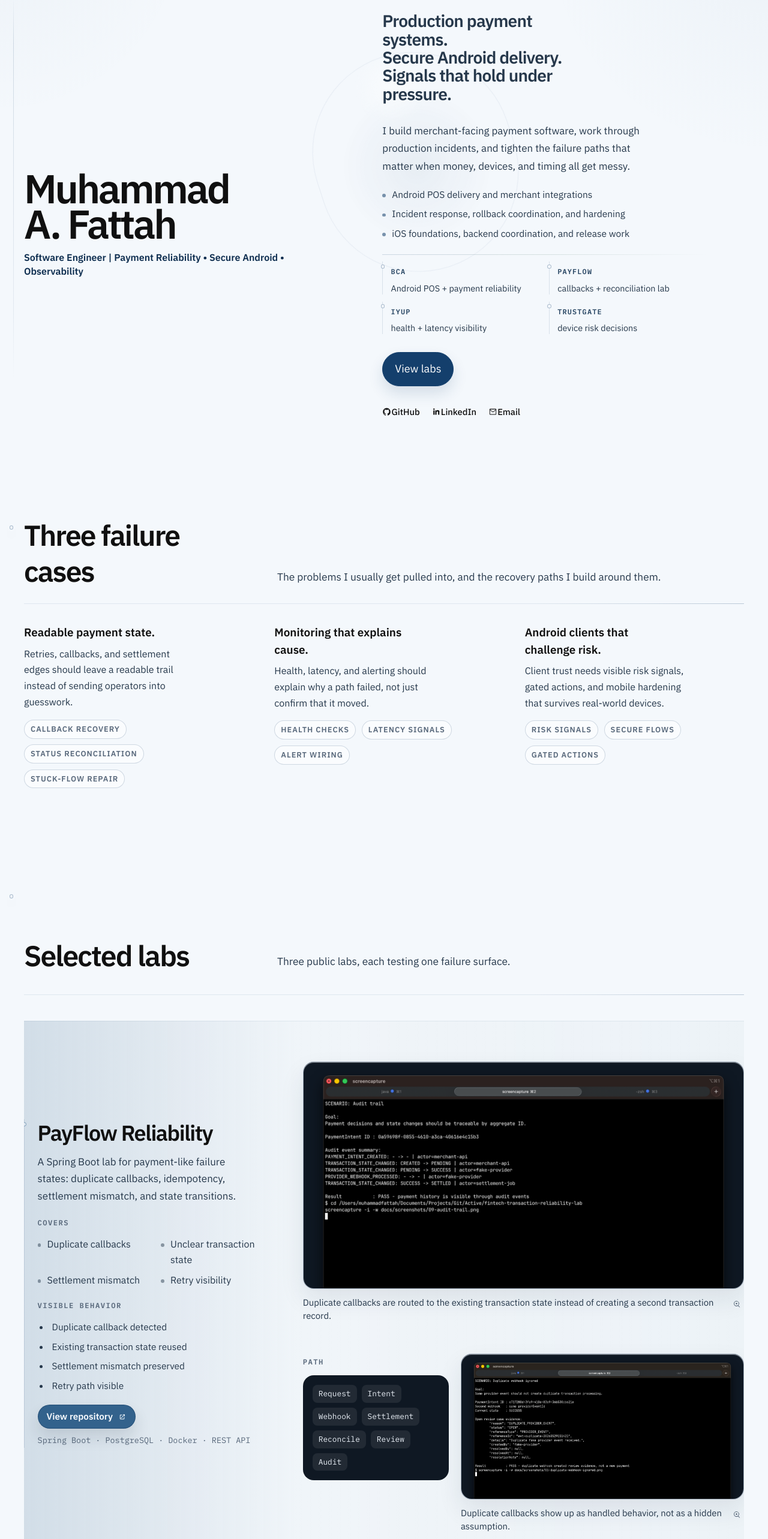
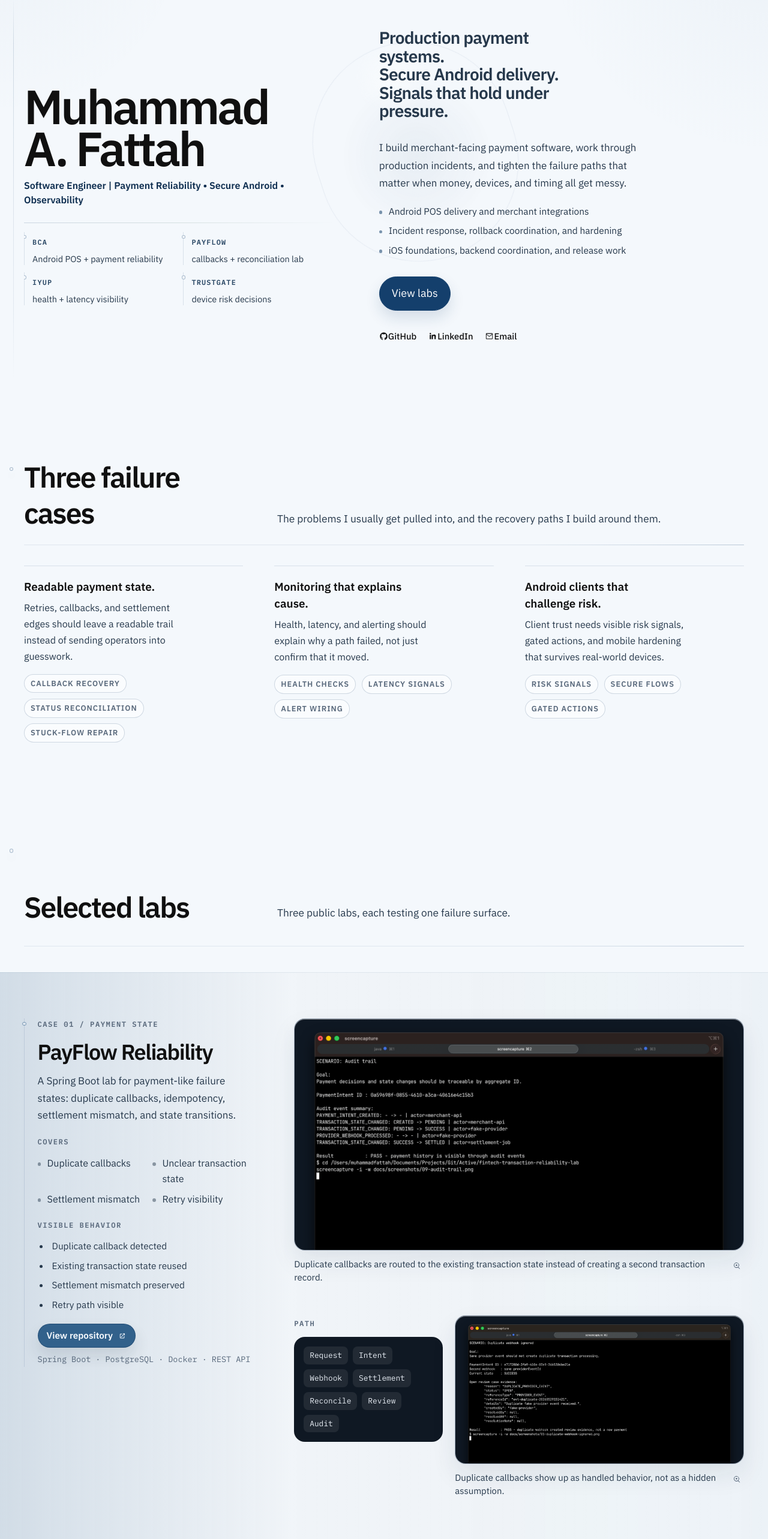
Before and after one commit to fattah247/fattah-portfolio, a Next.js app: page / in a window 1280 px wide. Shown: the part 120-2686 px from the top of the page at 60% size. Built offline with nearby package versions, Linux system fonts and the light colour scheme.

Commit message:
improvement: clarify portfolio reading flow

```diff
--- a/app/globals.css
+++ b/app/globals.css
@@ -509,7 +509,7 @@
   }
 
   .hero-copy-block {
-    @apply flex max-w-[42rem] flex-col justify-start pt-5 lg:pt-2;
+    @apply flex max-w-[44rem] flex-col justify-start pt-5 lg:pt-2;
   }
 
   .hero-name {
@@ -774,13 +774,16 @@
   .project-stage::before {
     content: "";
     position: absolute;
-    inset: 0;
+    inset-block: 0;
+    left: 50%;
+    width: 100vw;
     border-block: 1px solid rgba(20, 63, 108, 0.08);
     background:
       linear-gradient(180deg, rgba(255, 255, 255, 0.34), rgba(255, 255, 255, 0.08)),
       rgba(255, 255, 255, 0.12);
     opacity: 0.88;
     pointer-events: none;
+    transform: translateX(-50%);
     transition:
       opacity 240ms ease-out,
       transform 240ms ease-out;
@@ -866,6 +869,12 @@
 
   .project-head {
     @apply max-w-[24rem];
+  }
+
+  .project-kicker {
+    color: var(--muted);
+    font-family: var(--font-mono), monospace;
+    @apply mb-3 text-[0.76rem] font-semibold uppercase tracking-[0.12em];
   }
 
   .project-title {
@@ -2220,14 +2229,14 @@
 
   .hero-layout {
     width: 100%;
-    grid-template-columns: minmax(31rem, 0.46fr) minmax(31rem, 0.54fr);
-    gap: 5.25rem;
+    grid-template-columns: minmax(32rem, 0.46fr) minmax(34rem, 0.54fr);
+    gap: 4.6rem;
     align-items: center;
   }
 
   .hero-side {
     align-self: center;
-    max-width: 34rem;
+    max-width: 38rem;
     padding-top: 0;
     gap: 1rem;
   }
@@ -2235,9 +2244,9 @@
   .hero-proof-map {
     display: grid;
     grid-template-columns: repeat(2, minmax(0, 1fr));
-    gap: 0.72rem;
-    margin-top: 0.42rem;
-    padding-top: 0.78rem;
+    gap: 0.78rem;
+    margin-top: 1.65rem;
+    padding-top: 1rem;
     position: relative;
   }
 
@@ -2280,7 +2289,7 @@
   }
 
   .hero-actions {
-    margin-top: 0.85rem;
+    margin-top: 1rem;
   }
 
   .hero-link-row {
@@ -2288,7 +2297,8 @@
   }
 
   .hero-name {
-    max-width: 8.8ch;
+    max-width: 8.6ch;
+    font-size: 5rem;
   }
 
   .hero-section::before {
@@ -2331,8 +2341,8 @@
   }
 
   .section-block {
-    padding-top: 5.7rem;
-    padding-bottom: 5.7rem;
+    padding-top: 5.4rem;
+    padding-bottom: 5.4rem;
   }
 
   .section-block-compact {
@@ -2383,17 +2393,26 @@
     padding-top: 0.3rem;
   }
 
+  .failure-item {
+    border-top: 1px solid rgba(20, 63, 108, 0.12);
+    max-width: none;
+    padding-top: 1.25rem;
+  }
+
   .project-stage {
-    grid-template-columns: minmax(20rem, 0.36fr) minmax(0, 0.64fr);
-    gap: 3.2rem;
-    min-height: min(76vh, 43rem);
-    padding-top: 4.2rem;
-    padding-bottom: 4.2rem;
+    grid-template-columns: minmax(22rem, 0.34fr) minmax(0, 0.66fr);
+    gap: 4rem;
+    min-height: 0;
+    overflow: visible;
+    padding-top: 4.8rem;
+    padding-bottom: 4.8rem;
   }
 
   .project-aside {
     border-left: 1px solid rgba(20, 63, 108, 0.12);
     padding-left: 1.35rem;
+    position: relative;
+    top: auto;
   }
 
   .project-aside::before {
@@ -2422,7 +2441,7 @@
   }
 
   .project-main {
-    align-self: center;
+    align-self: start;
     display: grid;
     gap: 1.25rem;
   }
--- a/app/page.tsx
+++ b/app/page.tsx
@@ -1247,6 +1247,7 @@
               <p className="hero-role">
                 Software Engineer | Payment Reliability • Secure Android • Observability
               </p>
+              <HeroProofMap />
             </div>
 
             <aside className="hero-side">
@@ -1266,8 +1267,6 @@
                 <li>iOS foundations, backend coordination, and release work</li>
               </ul>
 
-              <HeroProofMap />
-
               <div className="hero-actions">
                 <button
                   className="action-link action-link-primary"
@@ -1335,6 +1334,7 @@
           >
             <div className="project-aside">
               <div className="project-head">
+                <p className="project-kicker">Case 01 / payment state</p>
                 <h3 className="project-title">PayFlow Reliability</h3>
                 <p className="project-summary">
                   A Spring Boot lab for payment-like failure states: duplicate
@@ -1429,6 +1429,7 @@
           >
             <div className="project-aside">
               <div className="project-head">
+                <p className="project-kicker">Case 02 / observability</p>
                 <h3 className="project-title">iYup</h3>
                 <p className="project-summary">
                   An observability lab for service health, latency, alert
@@ -1518,6 +1519,7 @@
           >
             <div className="project-aside">
               <div className="project-head">
+                <p className="project-kicker">Case 03 / client trust</p>
                 <h3 className="project-title">TrustGate Android</h3>
                 <p className="project-summary">
                   An Android client-trust lab for deciding when a device should
```
